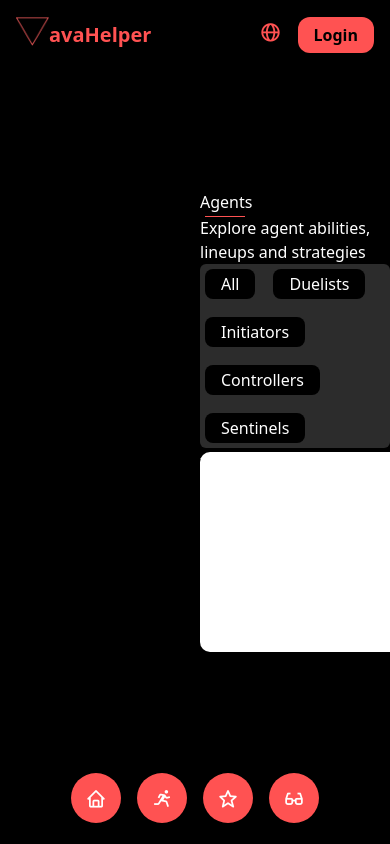
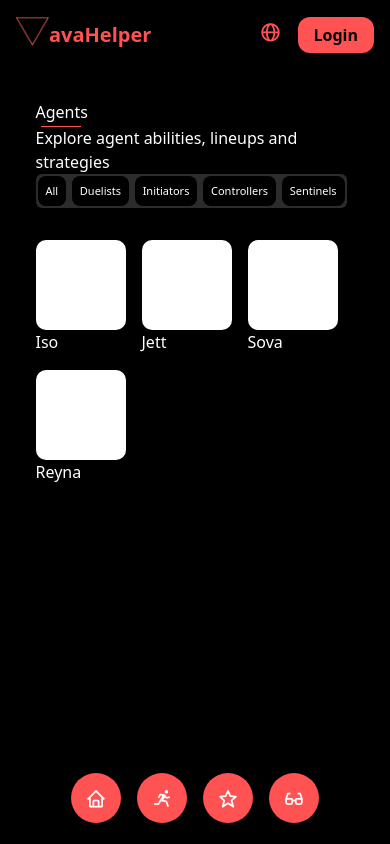
Before and after one commit to VavaHelper/Website, a Next.js app: page /skills in a window 390 px wide. Built offline with nearby package versions, Linux system fonts and the light colour scheme; a web font is replaced by a local one.

Commit message:
feat(skills): Update skills page UI
- Use CSS grid for skill items
- Apply "overflow: hidden" class only on Skills page
- Enable overflow scroll inside .boxGrid
- Add responsive breakpoints for mobile layout

```diff
--- a/src/app/skills/page.tsx
+++ b/src/app/skills/page.tsx
@@ -27,9 +27,27 @@ export default function Skills() {
                     <button className={styles.button} type="button">Controllers</button>
                     <button className={styles.button} type="button">Sentinels</button>
                 </div>
-                <div className={styles.box}>
-                    <h1>Iso</h1>
+
+                {/* aqui: wrapper de grid */}
+                <div className={styles.boxGrid}>
+                    <div className={styles.card}>
+                        <div className={styles.box}/>
+                        <h1 className={styles.boxTitle}>Iso</h1>
+                    </div>
+                    <div className={styles.card}>
+                        <div className={styles.box}/>
+                        <h1 className={styles.boxTitle}>Jett</h1>
+                    </div>
+                    <div className={styles.card}>
+                        <div className={styles.box}/>
+                        <h1 className={styles.boxTitle}>Sova</h1>
+                    </div>
+                    <div className={styles.card}>
+                        <div className={styles.box}/>
+                        <h1 className={styles.boxTitle}>Reyna</h1>
+                    </div>
                 </div>
+
             </div>
         </div>
     );
--- a/src/app/skills/skills.module.css
+++ b/src/app/skills/skills.module.css
@@ -1,3 +1,7 @@
+.html, body {
+    overflow: hidden;
+}
+
 .containersearch {
     margin-top: 100px;
     margin-left: 200px;
@@ -43,11 +47,93 @@
     text-align: center;
 }
 
-.box{
+.boxGrid {
+    display: grid;
+    grid-template-columns: repeat(auto-fill, 200px);
+    justify-content: start;
+    gap: 1rem;
+    margin-top: 2rem;
+    margin-right: 50px;
+    max-height: 550px;
+    overflow-y: auto;
+    scrollbar-width: thin;
+    scrollbar-color: #ff5252 black;
+}
+
+/* Chrome, Edge, Safari e outros WebKit-based (Scroolbar) */
+.boxGrid::-webkit-scrollbar {
+    width: 8px;
+    background-color: black;
+}
+.boxGrid::-webkit-scrollbar-track {
+    background-color: black;
+}
+.boxGrid::-webkit-scrollbar-thumb {
+    background-color: #ff5252;
+    border-radius: 9px;
+}
+.boxGrid::-webkit-scrollbar-thumb:hover {
+    background-color: #e04848;
+}
+
+
+.box {
     background-color: white;
     width: 200px;
     height: 200px;
     border-radius: 10px;
-    position: absolute;
-    margin-top: 1%;
+    display: flex;
+    align-items: center;
+    justify-content: center;
 }
+
+.box h1 {
+    margin: 0;
+    font-size: 1.25rem;
+    color: #333;
+}
+
+@media(max-width: 768px) {
+
+    .containersearch {
+        max-width: 600px;
+        width: 90%;
+        margin: 10px auto 0;
+
+        padding: 0 1rem;
+    }
+
+    .filter {
+        gap: 0.1rem;
+    }
+
+    .box{
+        width: 90px;
+        height: 90px;
+    }
+
+    .boxGrid {
+        display: grid;
+        grid-template-columns: repeat(auto-fill, 90px);
+        justify-content: start;
+        gap: 1rem;
+        margin-top: 2rem;
+        margin-right: 0px;
+        max-height: 540px;
+    }
+
+    .button{
+        display: flex;
+        justify-content: center;
+        align-items: center;
+        color: white;
+        padding: 0.2rem 0.5rem;
+        margin: 2px;
+        background-color: black;
+        height: 30px;
+        border-radius: 8px;
+        text-align: center;
+        font-size: 11px;
+    }
+
+}
```
